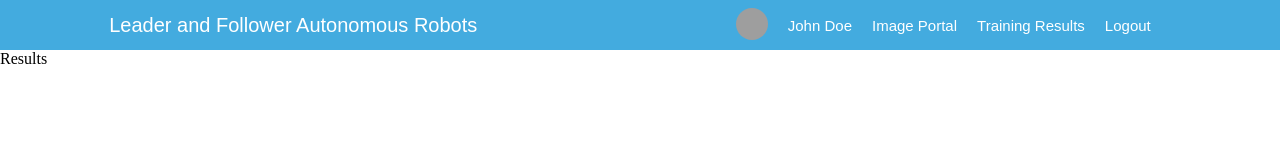
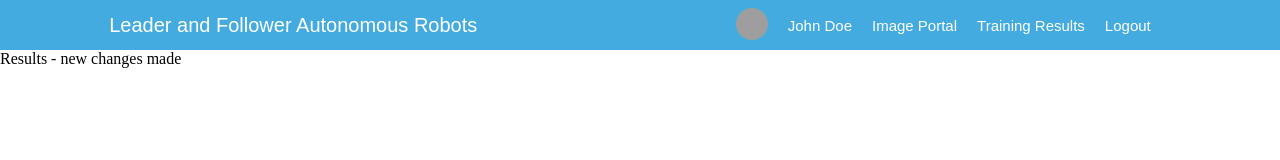
Before and after one commit to idygre/robotFrontEnd, a React (Create React App) app: page /Results in a window 1280 px wide. Shown: the top 160 px of the page. Built offline with nearby package versions, Linux system fonts and the light colour scheme; grey boxes are pictures that could not be loaded.

Commit message:
testing commit

```diff
--- a/src/pages/Results.jsx
+++ b/src/pages/Results.jsx
@@ -1,7 +1,7 @@
 import React from "react";
 
 const Results = () => {
-  return <div>Results</div>;
+  return <div>Results - new changes made</div>;
 };
 
 export default Results;
```
